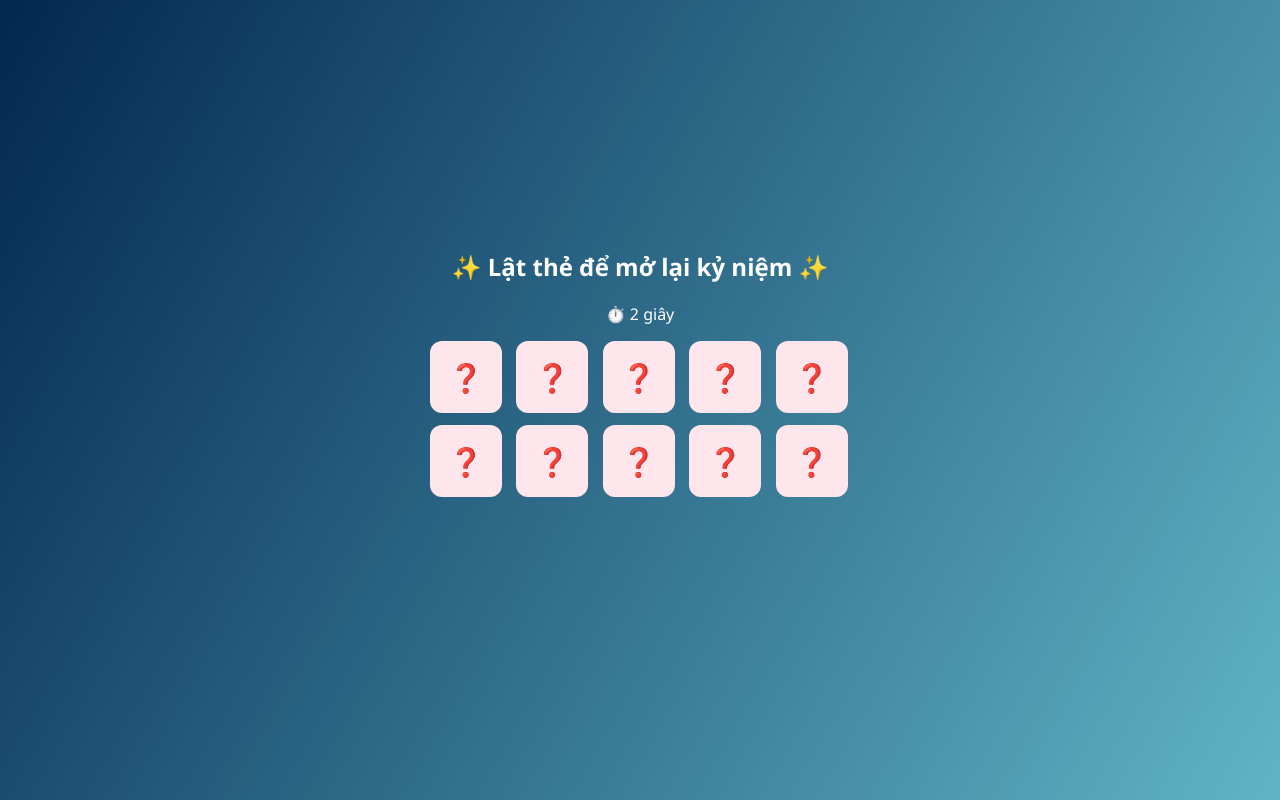
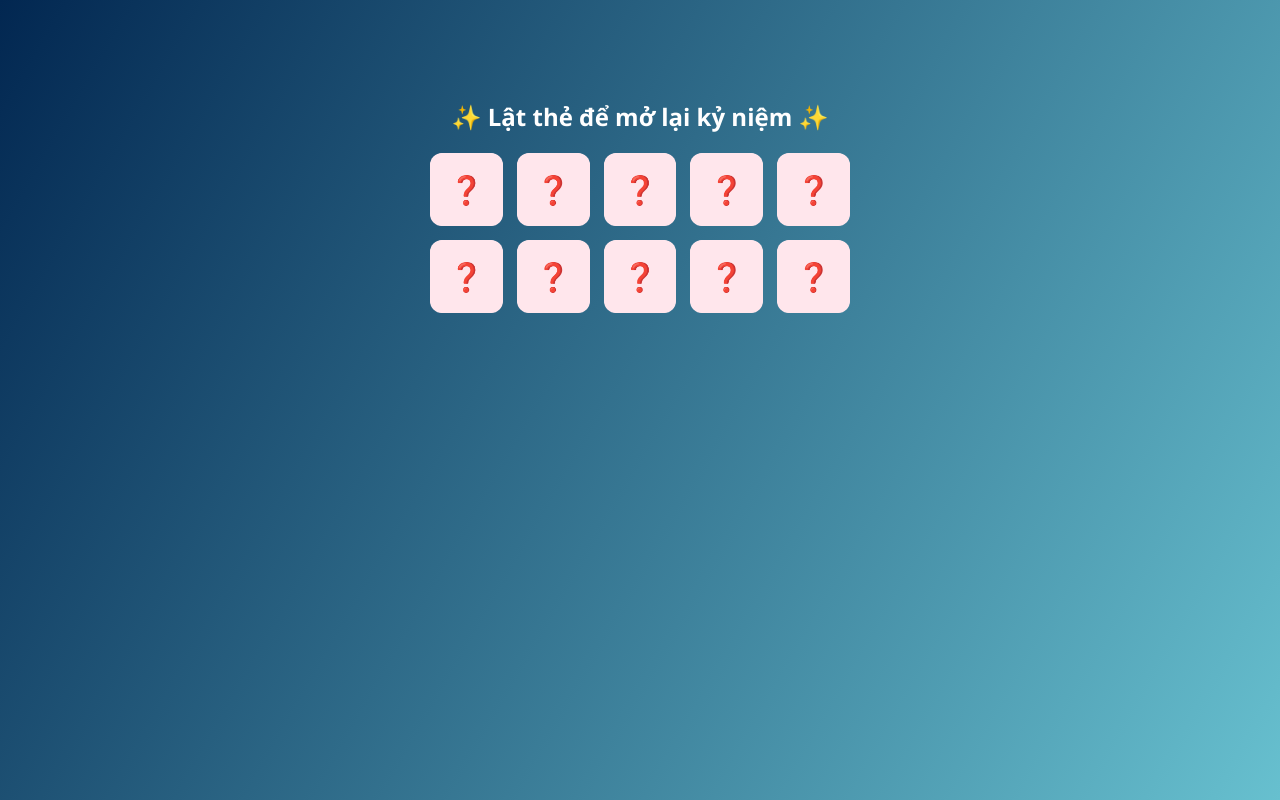
Before and after one commit to baotran1226/anni3y, a plain HTML site: page index.html in a window 1280 px wide. Both pictures are taken after a click on the button "Bắt đầu". Shown: the top 800 px of the page. Drawn offline with Linux system fonts and the light colour scheme.

Commit message:
Update end page music and fireworks flow

```diff
--- a/index.html
+++ b/index.html
@@ -20,9 +20,16 @@
     </div>
 
     <!-- Nhạc nền -->
-    <audio id="music" loop>
-        <source src="https://assets.mixkit.co/music/preview/mixkit-love-110.mp3">
+    <!-- Nhạc INTRO -->
+    <audio id="introMusic" loop playsinline>
+        <source src="audio/intro.mp3" type="audio/mpeg">
     </audio>
+
+    <!-- Nhạc GAME -->
+    <audio id="gameMusic" loop playsinline>
+        <source src="audio/game.mp3" type="audio/mpeg">
+    </audio>
+
 
     <!-- INTRO -->
     <!-- <div id="intro">
@@ -40,7 +47,7 @@
     <!-- GAME -->
     <div id="game">
         <h2>✨ Lật thẻ để mở lại kỷ niệm ✨</h2>
-        <p id="timer">⏱️ 0 giây</p>
+
         <div class="board" id="board"></div>
     </div>
 
--- a/script.js
+++ b/script.js
@@ -85,7 +85,12 @@ const sadMessages = [
 /********************
  * START GAME
  ********************/
-startBtn.addEventListener('click', startGame);
+startBtn.addEventListener('click', () => {
+    intro.style.display = 'none';
+    game.style.display = 'block';
+
+    createCards(); // ⚠️ BẮT BUỘC GỌI LẠI
+});
 
 function startGame() {
     intro.style.display = 'none';
@@ -292,3 +297,61 @@ function showEnd() {
     document.getElementById("game").style.display = "none";
     document.getElementById("end").style.display = "flex";
 }
+
+const introMusic = document.getElementById('introMusic');
+const gameMusic = document.getElementById('gameMusic');
+
+let audioUnlocked = false;
+
+/* Mở khóa audio cho mobile */
+function unlockAudio() {
+    if (audioUnlocked) return;
+    audioUnlocked = true;
+
+    introMusic.volume = 0;
+    introMusic.play().catch(() => { });
+
+    // fade in intro
+    let v = 0;
+    const fade = setInterval(() => {
+        v += 0.05;
+        introMusic.volume = Math.min(v, 0.8);
+        if (v >= 0.8) clearInterval(fade);
+    }, 100);
+}
+
+/* Chạm / click lần đầu */
+document.body.addEventListener('touchstart', unlockAudio, { once: true });
+document.body.addEventListener('click', unlockAudio, { once: true });
+
+
+startBtn.addEventListener('click', () => {
+    // Ẩn intro – hiện game
+    intro.style.display = 'none';
+    game.style.display = 'block';
+
+    // Fade out intro
+    let v = introMusic.volume;
+    const fadeOut = setInterval(() => {
+        v -= 0.05;
+        introMusic.volume = Math.max(v, 0);
+        if (v <= 0) {
+            clearInterval(fadeOut);
+            introMusic.pause();
+            introMusic.currentTime = 0;
+        }
+    }, 80);
+
+    // Play game music
+    setTimeout(() => {
+        gameMusic.volume = 0;
+        gameMusic.play();
+
+        let vg = 0;
+        const fadeIn = setInterval(() => {
+            vg += 0.05;
+            gameMusic.volume = Math.min(vg, 0.8);
+            if (vg >= 0.8) clearInterval(fadeIn);
+        }, 100);
+    }, 500);
+});
--- a/style.css
+++ b/style.css
@@ -13,6 +13,8 @@ body {
   padding-bottom: env(safe-area-inset-bottom);
   justify-content: center;
   align-items: center;
+  overscroll-behavior: none;
+  touch-action: manipulation;
 }
 
 /* Intro */
@@ -57,34 +59,58 @@ body {
 }
 
 /* Game */
-#game {
-  min-height: 100vh;            /* chiếm toàn màn hình */
+/* #game {
+  min-height: 100vh;
   display: flex;
   flex-direction: column;
-  justify-content: center;      /* CĂN GIỮA DỌC */
-  align-items: center;          /* CĂN GIỮA NGANG */
+  justify-content: center;
+  align-items: center;
   text-align: center;
   margin-top: 250px;
+  overflow: hidden;
+} */
+
+#game {
+  display: none; /* lúc đầu ẩn */
+  min-height: 100vh;
+  width: 100%;
+  padding-top: 80px;
+  text-align: center;
 }
 
 
 .board {
   display: grid;
   grid-template-columns: repeat(5, 1fr);
-  gap: 12px;
+  gap: 14px;
 
-  width: 100%;
+  width: 90vw;
   max-width: 420px;   /* 🔥 CHỐT KÍCH THƯỚC */
-  margin: 16px auto;
+  margin: 20px auto;
+  justify-content: center;
+  align-items: center;
 }
 
 
-.card {
+/* .card {
   width: 72px;
   height: 72px;
   perspective: 1000px;
   cursor: pointer;
+} */
+
+.card {
+  aspect-ratio: 1 / 1;
+  background: #ffe6ec;
+  border-radius: 14px;
+
+  display: flex;
+  justify-content: center;
+  align-items: center;
+
+  font-size: 28px; /* desktop */
 }
+
 
 .card-inner {
   width: 100%;
```
Also changed, not shown: end.html (+30 -4 lines), fireworks.html (+5 -0 lines), fireworks.js (+15 -0 lines), 3 other files.
